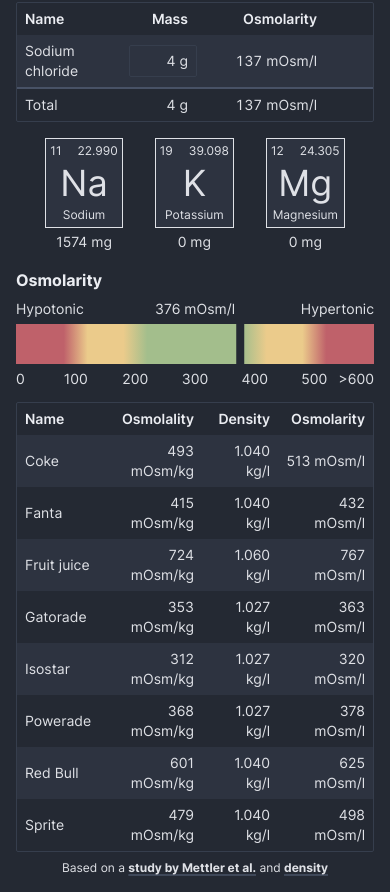
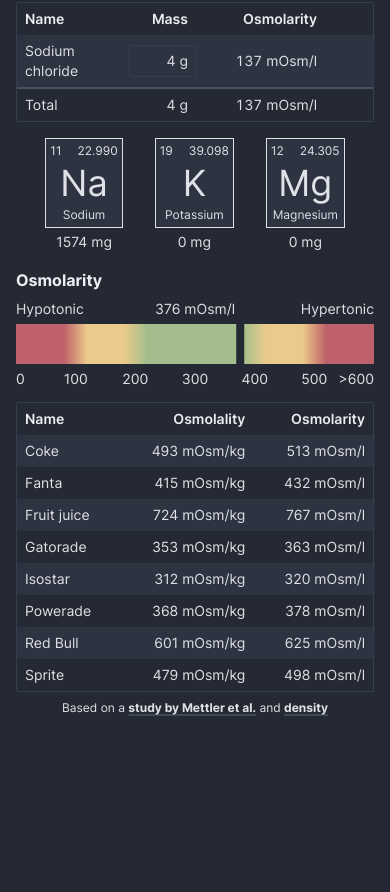
Before and after one commit to jsmolka/bottle, a Vue app: page / in a window 390 px wide. Shown: the part 598-1490 px from the top of the page. After the commit the page ends 1330 px from the top, so only its background shows below. Built offline with nearby package versions, Linux system fonts and the light colour scheme; some icons are missing.

Commit message:
hide density on small screens

```diff
--- a/src/views/OsmolarityReference.vue
+++ b/src/views/OsmolarityReference.vue
@@ -5,7 +5,7 @@
         <TableRow>
           <TableHead>Name</TableHead>
           <TableHead class="text-right">Osmolality</TableHead>
-          <TableHead class="text-right">Density</TableHead>
+          <TableHead class="text-right hidden sm:table-cell">Density</TableHead>
           <TableHead class="text-right">Osmolarity</TableHead>
         </TableRow>
       </TableHeader>
@@ -13,7 +13,7 @@
         <TableRow v-for="item in data">
           <TableCell>{{ item.name }}</TableCell>
           <TableCell class="text-right">{{ format(item.osmolality) }} mOsm/kg</TableCell>
-          <TableCell class="text-right">
+          <TableCell class="text-right hidden sm:table-cell">
             {{ format(item.density, { minDigits: 3, maxDigits: 3 }) }} kg/l
           </TableCell>
           <TableCell class="text-right">
```
